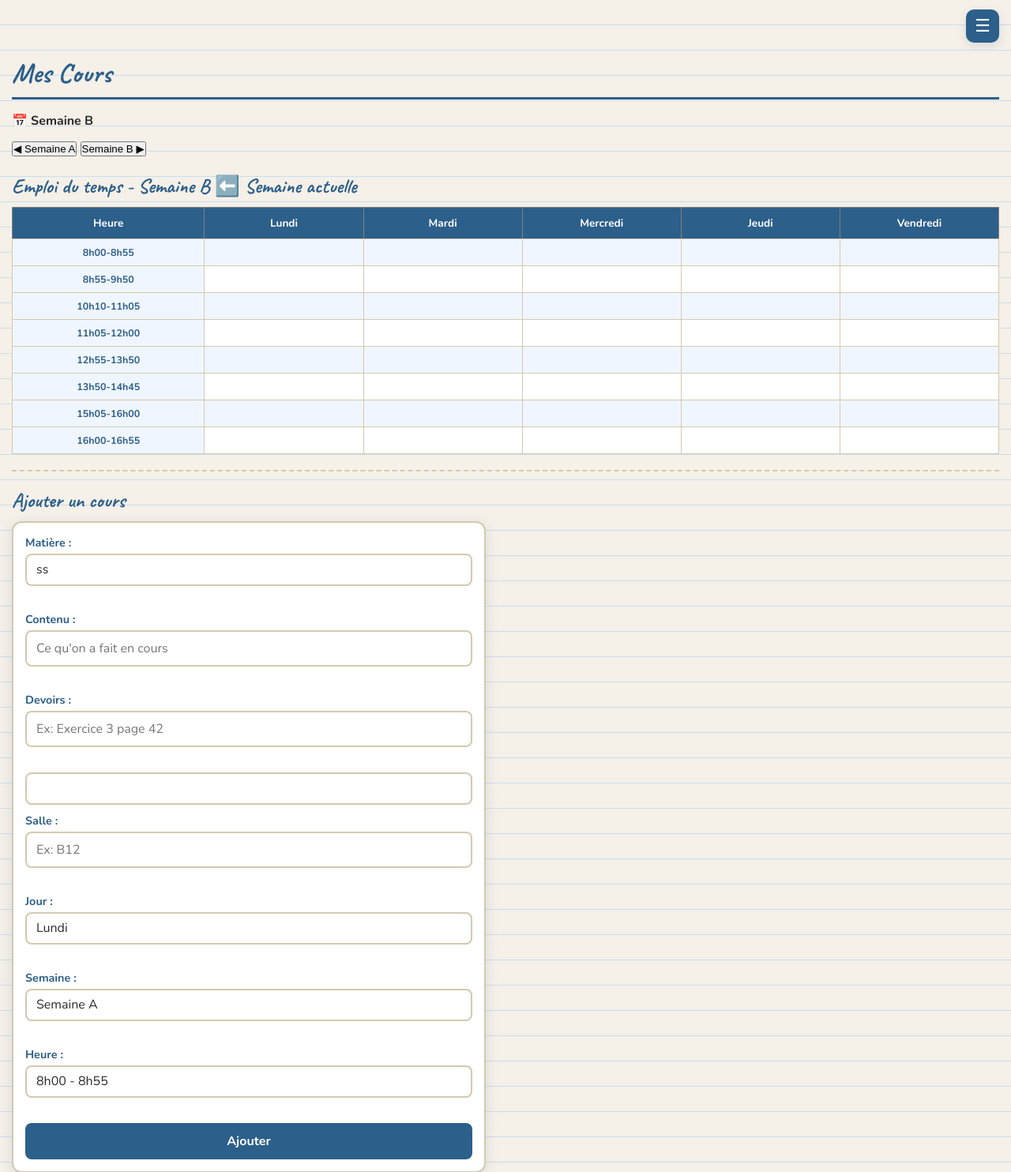
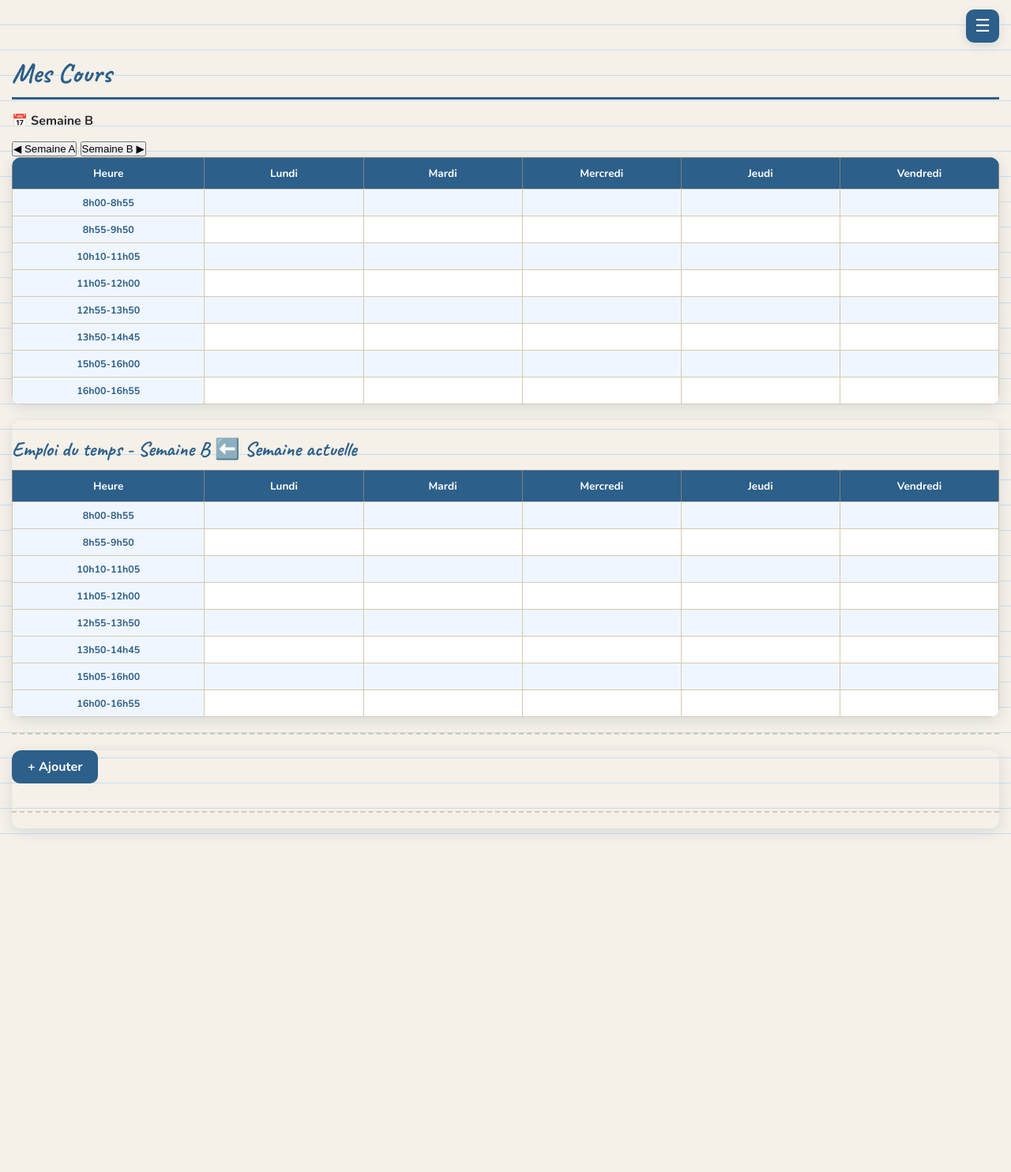
Before and after one commit to Ayloxxx/carnet-scolaire, a Flask app: page /cours in a window 1280 px wide. Shown: the top 1484 px of the page at 79% size. After the commit the page ends 1056 px from the top, so only its background shows below. Run offline with Flask 3, Linux system fonts and the light colour scheme; a user stored in the database is signed in; data comes from the database, SQL or seed files in the repository; data that the repository does not hold is empty.

Commit message:
Update cours.html

```diff
--- a/templates/cours.html
+++ b/templates/cours.html
@@ -28,7 +28,8 @@
         {% endif %}
     {% endfor %}
 {% endmacro %}
-
+<div class="table-wrapper">
+    <table>
 <!-- Emploi du temps Semaine A -->
 <div id="semaine-A">
     <h2>Emploi du temps - Semaine A {% if semaine_actuelle == 'A' %}⬅️ Semaine actuelle{% endif %}</h2>
@@ -64,7 +65,10 @@
         {% endfor %}
     </table>
 </div>
-
+</table>
+</div>
+<div class="table-wrapper">
+    <table>
 <!-- Emploi du temps Semaine B -->
 <div id="semaine-B" style="display:none">
     <h2>Emploi du temps - Semaine B {% if semaine_actuelle == 'B' %}⬅️ Semaine actuelle{% endif %}</h2>
@@ -102,7 +106,11 @@
 </div>
 
 <hr>
+<div class="table-wrapper">
+    <table>
 
+<button class="btn-ajouter" id="btn-ajouter" onclick="toggleForm()">+ Ajouter</button>
+        <div class="form-container" id="form-container">
 <!-- Formulaire pour ajouter un cours -->
 <h2>Ajouter un cours</h2>
 <form method="post">
@@ -158,7 +166,7 @@
 
     <button type="submit">Ajouter</button>
 </form>
-
+</div>
 <hr>
 <script>
     afficherSemaine('{{ semaine_actuelle }}');
```
